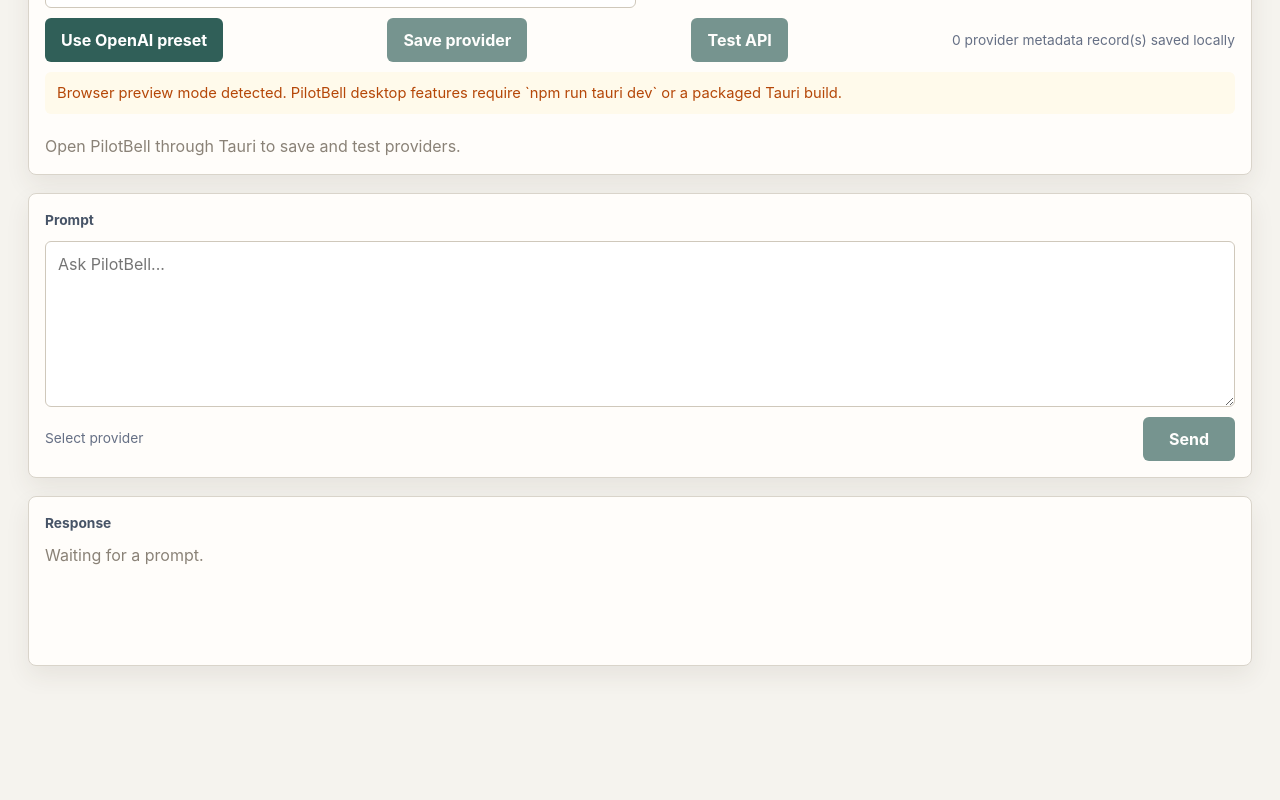
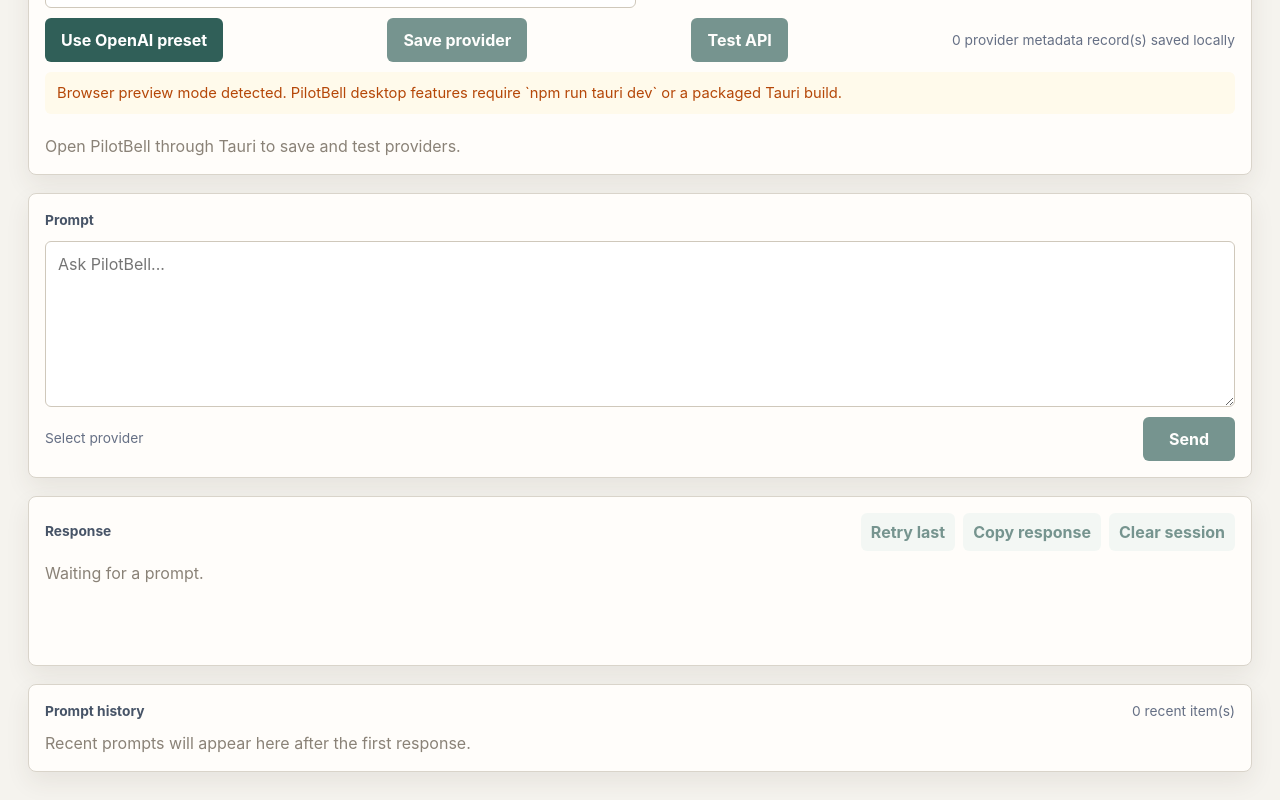
Before and after one commit to 4i7/PilotBell, a React (Vite) app: page / in a window 1280 px wide. Shown: the part 345-1145 px from the top of the page. Before the commit the page ends 1039 px from the top, so only its background shows below. Built offline with nearby package versions, Linux system fonts and the light colour scheme.

Commit message:
Add Phase 3 prompt session history actions
Add local prompt session persistence, retry, copy, and clear-session actions for the daily-use UX slice.

```diff
--- a/src/App.css
+++ b/src/App.css
@@ -16,7 +16,7 @@
 .eyebrow { margin: 0 0 2px; color: #667085; font-size: .76rem; font-weight: 700; text-transform: uppercase; }
 h1 { margin: 0; font-size: 2rem; line-height: 1; }
 .phase { border: 1px solid #d7d0c2; border-radius: 999px; padding: 5px 10px; color: #344054; background: #fffaf0; font-size: .84rem; font-weight: 650; }
-.composer,.response { border:1px solid #d9d4ca; border-radius:8px; background:#fffdfa; box-shadow:0 10px 24px rgba(61,51,33,.08); }
+.composer,.response,.history { border:1px solid #d9d4ca; border-radius:8px; background:#fffdfa; box-shadow:0 10px 24px rgba(61,51,33,.08); }
 .composer { padding:16px; display:flex; flex-direction:column; gap:10px; }
 label,.section-title { color:#475467; font-size:.86rem; font-weight:700; }
 .helper { margin:0; color:#667085; font-size:.9rem; }
@@ -30,6 +30,8 @@
 button { min-width:92px; border:0; border-radius:6px; padding:10px 16px; color:#fff; background:#305f58; font-weight:750; cursor:pointer; }
 button:hover:not(:disabled) { background:#254b45; }
 button:disabled { cursor:progress; opacity:.66; }
+.secondary { min-width:0; padding:7px 10px; color:#305f58; background:#edf5f2; }
+.secondary:hover:not(:disabled) { background:#dcebe6; }
 .provider-list { list-style:none; margin:0; padding:0; display:flex; flex-direction:column; gap:8px; }
 .provider-list li { display:flex; gap:8px; }
 .provider { flex:1; text-align:left; background:#7a6657; }
@@ -40,10 +42,25 @@
 .notice-success { background:#ecfdf3; color:#027a48; }
 .notice-warning { background:#fffaeb; color:#b54708; }
 .notice-error { background:#fef3f2; color:#b42318; }
+.section-heading { display:flex; align-items:center; justify-content:space-between; gap:12px; }
+.inline-actions { display:flex; align-items:center; gap:8px; flex-wrap:wrap; }
 .response { min-height:170px; padding:16px; flex:1; overflow:auto; }
 .response-stack { display:flex; flex-direction:column; gap:8px; }
+.history { padding:16px; }
+.history-list { list-style:none; margin:12px 0 0; padding:0; display:flex; flex-direction:column; gap:10px; }
+.history-item { display:grid; grid-template-columns:minmax(0,1fr) auto; gap:12px; border-top:1px solid #eee8dc; padding-top:10px; }
+.history-meta { color:#667085; font-size:.78rem; font-weight:700; }
+.history-prompt,.history-preview,.history-error { margin:4px 0 0; overflow:hidden; display:-webkit-box; -webkit-line-clamp:2; -webkit-box-orient:vertical; }
+.history-prompt { color:#1f2933; font-weight:650; }
+.history-preview { color:#475467; }
+.history-error { color:#b42318; }
+.history-actions { display:flex; align-items:flex-start; gap:8px; }
 pre { margin:10px 0 0; white-space:pre-wrap; word-break:break-word; color:#1f2933; }
 .empty { margin:10px 0 0; color:#8a8277; }
 .error { color:#b42318; }
 .detail { color:#475467; background:#f8f5ef; border-radius:6px; padding:10px 12px; }
-@media (max-width: 840px) { .grid { grid-template-columns: 1fr; } }
+@media (max-width: 840px) {
+  .grid { grid-template-columns: 1fr; }
+  .section-heading,.history-item { align-items:stretch; grid-template-columns:1fr; }
+  .history-actions { justify-content:flex-start; }
+}
--- a/src/App.tsx
+++ b/src/App.tsx
@@ -12,6 +12,11 @@
   normalizeProviderDraft,
 } from "./domain/provider";
 import { loadProviderState, saveProviders } from "./lib/providerStore";
+import {
+  type PromptSessionEntry,
+  loadPromptSession,
+  savePromptSession,
+} from "./lib/sessionStore";
 import "./App.css";
 
 type AssistantReply = {
@@ -79,7 +84,10 @@
     return false;
   }
 
-  return typeof (window as Window & { __TAURI_INTERNALS__?: unknown }).__TAURI_INTERNALS__ !== "undefined";
+  return (
+    typeof (window as Window & { __TAURI_INTERNALS__?: unknown }).__TAURI_INTERNALS__ !==
+    "undefined"
+  );
 }
 
 const PROVIDER_KIND_OPTIONS: Array<{ value: ProviderKind; label: string }> = [
@@ -110,12 +118,33 @@
   };
 }
 
+function makeSessionEntryId() {
+  return `session-${crypto.randomUUID()}`;
+}
+
+function formatSessionTime(value: string) {
+  const date = new Date(value);
+  if (Number.isNaN(date.getTime())) {
+    return "Unknown time";
+  }
+
+  return date.toLocaleString(undefined, {
+    month: "short",
+    day: "numeric",
+    hour: "2-digit",
+    minute: "2-digit",
+  });
+}
+
 function App() {
   const [initialProviderState] = useState(() => loadProviderState());
   const [prompt, setPrompt] = useState("");
   const [reply, setReply] = useState<AssistantReply | null>(null);
   const [replyError, setReplyError] = useState<ProviderCommandError | null>(null);
   const [shellState, setShellState] = useState<AppShellState | null>(null);
+  const [sessionEntries, setSessionEntries] = useState<PromptSessionEntry[]>(() =>
+    loadPromptSession(),
+  );
   const [isSending, setIsSending] = useState(false);
   const [isTestingProvider, setIsTestingProvider] = useState(false);
   const [isSavingProvider, setIsSavingProvider] = useState(false);
@@ -139,12 +168,26 @@
     () => providers.find((provider) => provider.id === selectedProviderId) ?? null,
     [providers, selectedProviderId],
   );
+  const latestSessionEntry = sessionEntries[0] ?? null;
   const isTauriRuntime = useMemo(() => hasTauriRuntime(), []);
   const promptRef = useRef<HTMLTextAreaElement | null>(null);
 
   function persistProviders(next: ProviderConfig[]) {
     setProviders(next);
     saveProviders(next);
+  }
+
+  function persistSessionEntries(next: PromptSessionEntry[]) {
+    setSessionEntries(next);
+    savePromptSession(next);
+  }
+
+  function addSessionEntry(entry: PromptSessionEntry) {
+    setSessionEntries((current) => {
+      const next = [entry, ...current];
+      savePromptSession(next);
+      return next;
+    });
   }
 
   async function storeProviderSecret(providerId: string, apiKey: string) {
@@ -487,32 +530,85 @@
     }
   }
 
-  async function sendPrompt() {
+  async function copyText(text: string, label: string) {
+    try {
+      await navigator.clipboard.writeText(text);
+      setProviderStatus({
+        tone: "success",
+        message: `${label} copied to clipboard.`,
+      });
+    } catch (err) {
+      setProviderStatus({
+        tone: "error",
+        message: err instanceof Error ? err.message : String(err),
+      });
+    }
+  }
+
+  function clearSession() {
+    persistSessionEntries([]);
+    setReply(null);
+    setReplyError(null);
+    setProviderStatus({
+      tone: "neutral",
+      message: "Prompt session cleared.",
+    });
+  }
+
+  function retrySessionEntry(entry: PromptSessionEntry) {
+    const provider = providers.find((candidate) => candidate.id === entry.providerId);
+    if (!provider) {
+      setProviderStatus({
+        tone: "warning",
+        message: "The provider used for that prompt is no longer available.",
+      });
+      setPrompt(entry.prompt);
+      return;
+    }
+
+    setSelectedProviderId(provider.id);
+    void sendPrompt(entry.prompt, provider);
+  }
+
+  async function sendPrompt(promptOverride?: string, providerOverride?: ProviderConfig) {
     if (!isTauriRuntime) {
       setReplyError(localValidationError(BROWSER_PREVIEW_MESSAGE));
       return;
     }
 
-    if (!selectedProvider) {
+    const targetPrompt = promptOverride ?? prompt;
+    const targetProvider = providerOverride ?? selectedProvider;
+
+    if (!targetProvider) {
       setReplyError(localValidationError("Select a provider before sending."));
       return;
     }
-    if (!prompt.trim()) {
+    if (!targetPrompt.trim()) {
       setReplyError(localValidationError("Prompt is empty."));
       return;
     }
 
     setIsSending(true);
     setReplyError(null);
+    setPrompt(targetPrompt);
 
     try {
       const result = await invoke<CommandResult<AssistantReply>>("handle_prompt", {
-        prompt,
-        provider: selectedProvider,
+        prompt: targetPrompt,
+        provider: targetProvider,
       });
       if (result.status === "success") {
         setReply(result.data);
         setReplyError(null);
+        addSessionEntry({
+          id: makeSessionEntryId(),
+          prompt: targetPrompt,
+          createdAt: new Date().toISOString(),
+          providerId: targetProvider.id,
+          providerName: result.data.provider,
+          model: result.data.model,
+          response: result.data.content,
+        });
         setProviderStatus({
           tone: "success",
           message: `Last response came from ${result.data.provider} / ${result.data.model}.`,
@@ -520,6 +616,15 @@
       } else {
         setReply(null);
         setReplyError(result.error);
+        addSessionEntry({
+          id: makeSessionEntryId(),
+          prompt: targetPrompt,
+          createdAt: new Date().toISOString(),
+          providerId: targetProvider.id,
+          providerName: targetProvider.name,
+          model: targetProvider.model,
+          error: result.error.message,
+        });
         setProviderStatus({
           tone: toneForProviderError(result.error),
           message: result.error.retryable
@@ -553,7 +658,7 @@
             </p>
           ) : null}
         </div>
-        <span className="phase">Phase 2 Foundation</span>
+        <span className="phase">Phase 3 Daily UX</span>
       </header>
 
       <section className="composer">
@@ -663,9 +768,9 @@
           </ul>
         ) : (
           <p className="empty">
-              {!isTauriRuntime
-                ? "Open PilotBell through Tauri to save and test providers."
-                : isMigratingProviders
+            {!isTauriRuntime
+              ? "Open PilotBell through Tauri to save and test providers."
+              : isMigratingProviders
                 ? "Migrating saved providers into the OS credential store..."
                 : "Save a provider, select it, then test the API."}
           </p>
@@ -710,7 +815,43 @@
       </form>
 
       <section className="response" aria-live="polite">
-        <div className="section-title">Response</div>
+        <div className="section-heading">
+          <div className="section-title">Response</div>
+          <div className="inline-actions">
+            <button
+              type="button"
+              className="secondary"
+              onClick={() => {
+                if (latestSessionEntry) {
+                  retrySessionEntry(latestSessionEntry);
+                }
+              }}
+              disabled={isSending || !latestSessionEntry || !isTauriRuntime}
+            >
+              Retry last
+            </button>
+            <button
+              type="button"
+              className="secondary"
+              onClick={() => {
+                if (reply) {
+                  void copyText(reply.content, "Response");
+                }
+              }}
+              disabled={!reply}
+            >
+              Copy response
+            </button>
+            <button
+              type="button"
+              className="secondary"
+              onClick={clearSession}
+              disabled={sessionEntries.length === 0 && !reply && !replyError}
+            >
+              Clear session
+            </button>
+          </div>
+        </div>
         {replyError ? (
           <div className="response-stack">
             <pre className="error">{replyError.message}</pre>
@@ -727,6 +868,53 @@
           <p className="empty">Waiting for a prompt.</p>
         )}
       </section>
+
+      <section className="history">
+        <div className="section-heading">
+          <div className="section-title">Prompt history</div>
+          <span className="status">{sessionEntries.length} recent item(s)</span>
+        </div>
+        {sessionEntries.length > 0 ? (
+          <ol className="history-list">
+            {sessionEntries.map((entry) => (
+              <li key={entry.id} className="history-item">
+                <div className="history-main">
+                  <div className="history-meta">
+                    {formatSessionTime(entry.createdAt)} / {entry.providerName} / {entry.model}
+                  </div>
+                  <p className="history-prompt">{entry.prompt}</p>
+                  {entry.response ? (
+                    <p className="history-preview">{entry.response}</p>
+                  ) : entry.error ? (
+                    <p className="history-error">{entry.error}</p>
+                  ) : null}
+                </div>
+                <div className="history-actions">
+                  <button
+                    type="button"
+                    className="secondary"
+                    onClick={() => retrySessionEntry(entry)}
+                    disabled={isSending || !isTauriRuntime}
+                  >
+                    Retry
+                  </button>
+                  <button
+                    type="button"
+                    className="secondary"
+                    onClick={() =>
+                      void copyText(entry.response ?? entry.error ?? entry.prompt, "History item")
+                    }
+                  >
+                    Copy
+                  </button>
+                </div>
+              </li>
+            ))}
+          </ol>
+        ) : (
+          <p className="empty">Recent prompts will appear here after the first response.</p>
+        )}
+      </section>
     </main>
   );
 }
--- /dev/null
+++ b/src/lib/sessionStore.ts
@@ -0,0 +1,70 @@
+const STORAGE_KEY = "pilotbell.promptSession";
+const MAX_SESSION_ENTRIES = 20;
+
+export type PromptSessionEntry = {
+  id: string;
+  prompt: string;
+  createdAt: string;
+  providerId: string;
+  providerName: string;
+  model: string;
+  response?: string;
+  error?: string;
+};
+
+function normalizeSessionEntry(value: unknown): PromptSessionEntry | null {
+  if (!value || typeof value !== "object") {
+    return null;
+  }
+
+  const item = value as Record<string, unknown>;
+  if (
+    typeof item.id !== "string" ||
+    typeof item.prompt !== "string" ||
+    typeof item.createdAt !== "string" ||
+    typeof item.providerId !== "string" ||
+    typeof item.providerName !== "string" ||
+    typeof item.model !== "string"
+  ) {
+    return null;
+  }
+
+  return {
+    id: item.id,
+    prompt: item.prompt,
+    createdAt: item.createdAt,
+    providerId: item.providerId,
+    providerName: item.providerName,
+    model: item.model,
+    response: typeof item.response === "string" ? item.response : undefined,
+    error: typeof item.error === "string" ? item.error : undefined,
+  };
+}
+
+export function loadPromptSession(): PromptSessionEntry[] {
+  const raw = localStorage.getItem(STORAGE_KEY);
+  if (!raw) {
+    return [];
+  }
+
+  try {
+    const parsed = JSON.parse(raw) as unknown;
+    if (!Array.isArray(parsed)) {
+      return [];
+    }
+
+    return parsed
+      .map(normalizeSessionEntry)
+      .filter((entry): entry is PromptSessionEntry => entry !== null)
+      .slice(0, MAX_SESSION_ENTRIES);
+  } catch {
+    return [];
+  }
+}
+
+export function savePromptSession(entries: PromptSessionEntry[]) {
+  localStorage.setItem(
+    STORAGE_KEY,
+    JSON.stringify(entries.slice(0, MAX_SESSION_ENTRIES)),
+  );
+}
```
Also changed, not shown: 2 other files (tests, documents, lock files or other folders).
